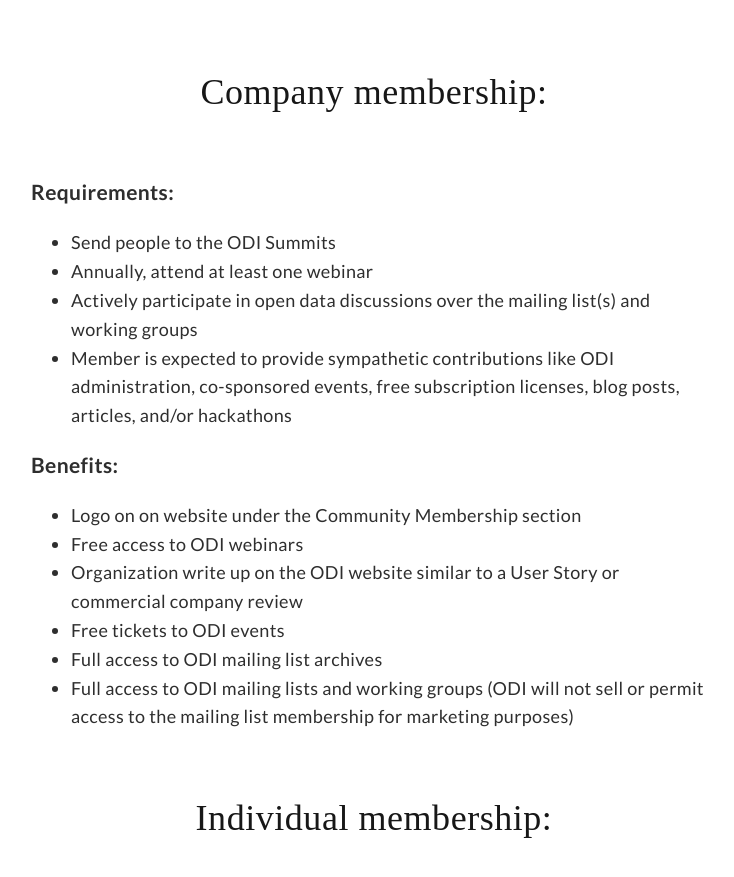
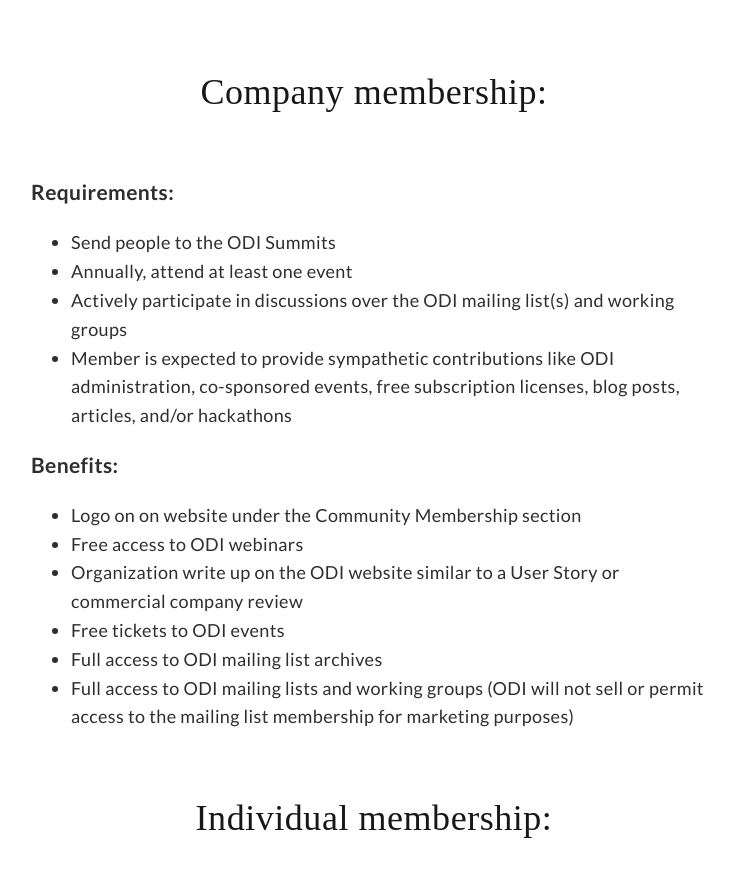
Before and after one commit to opendatainitiative/opendatainitiative.github.io, a Jekyll site: the page built from participation.md, in a window 1280 px wide and 900 px high, scrolled down 1730 px. Shown: the top 877 px of the window, without its empty margins (266-1000 px from the left). Built offline with Jekyll 4.4.1, drawn with Linux system fonts in a browser that asks for light colours; our own code applies the rules of GitHub Pages for plain Markdown files.

Commit message:
Update participation.md

```diff
--- a/participation.md
+++ b/participation.md
@@ -2,7 +2,6 @@
 Sponsorship means money, membership means non-money support, contribution means doing work
 
 ## Corporate Sponsorship
-
 ### Requirements
 * Annual $25K
 
@@ -13,7 +12,6 @@ Sponsorship means money, membership means non-money support, contribution means
 * Access to ODI corporate badge for marketing purposes
 
 ## Startup Sponsorship
-
 ### Requirements
 * Annual $10K
 
@@ -32,8 +30,8 @@ Sponsorship means money, membership means non-money support, contribution means
 ## Company membership:
 ### Requirements:
 * Send people to the ODI Summits
-* Annually, attend at least one webinar
-* Actively participate in open data discussions over the mailing list(s) and working groups
+* Annually, attend at least one event
+* Actively participate in discussions over the ODI mailing list(s) and working groups
 * Member is expected to provide sympathetic contributions like ODI administration, co-sponsored events, free subscription licenses, blog posts, articles, and/or hackathons
 
 ### Benefits:
```
